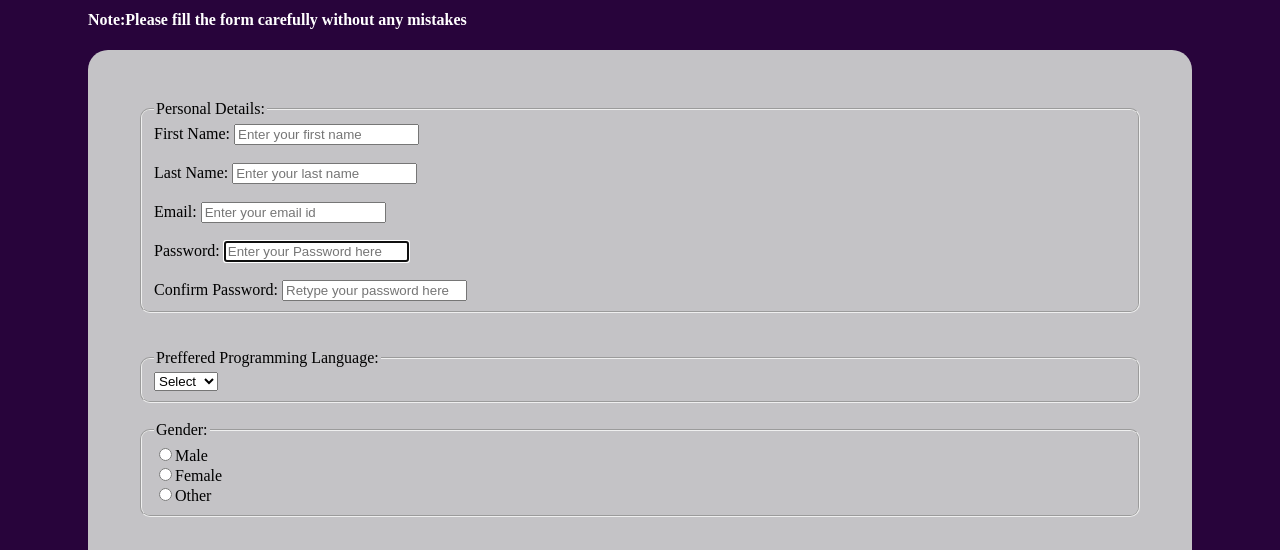
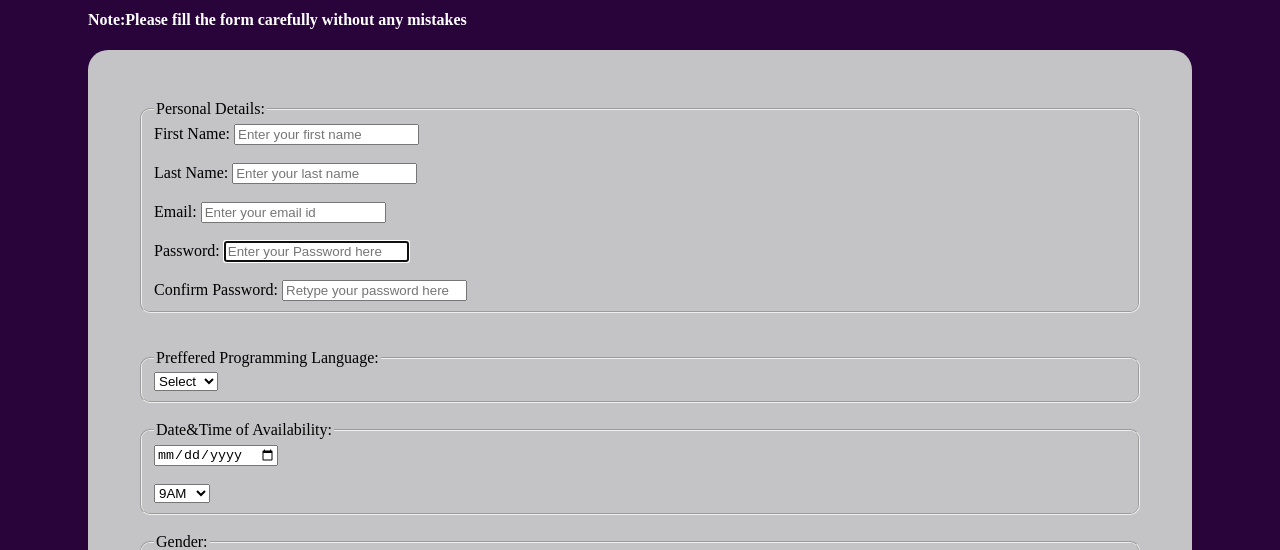
Before and after one commit to A-Sravan/ApplicationForm, a plain HTML site: page index.html in a window 1280 px wide. Shown: the part 177-727 px from the top of the page. Drawn offline with Linux system fonts and the light colour scheme.

Commit message:
Update index.html

```diff
--- a/index.html
+++ b/index.html
@@ -14,12 +14,12 @@
         <legend>Personal Details:</legend>
         <div>
             <label for="firstname">First Name:</label>
-            <input type="text" name="firstname" id="firstname" placeholder="Enter your first name">
+            <input type="text" name="firstname" id="firstname" placeholder="Enter your first name" required>
         </div>
         <br>
         <div>
             <label for="lastname">Last Name:</label>
-            <input type="text" name="lastname" id="lastname" placeholder="Enter your last name">
+            <input type="text" name="lastname" id="lastname" placeholder="Enter your last name" >
         </div>
         <br>
         <div>
@@ -29,13 +29,13 @@
         <br>
         <div>
             <label for="password">Password:</label>
-            <input type="password" name="password" id="password"  placeholder="Enter your Password here" pattern="[A-Z]{1}[a-z]{5}[1-9]{2}" autofocus>
+            <input type="password" name="password" id="password"  placeholder="Enter your Password here" pattern="[A-Z]{1}[a-z]{5}[1-9]{2}" autofocus required >
         </div>
         <br>
         <div>
             <label for="confirmpassword">Confirm Password:
             </label>
-            <input type="password" name="confirmpassword" id="confirmpassword" placeholder="Retype your password here" autofocus>
+            <input type="password" name="confirmpassword" id="confirmpassword" placeholder="Retype your password here" autofocus required>
         </div>
         </fieldset>
         <br>
@@ -44,7 +44,7 @@
 
             <fieldset>
             <legend>Preffered Programming Language:</legend>
-            <select name="language" id="language">
+            <select name="language" id="language" >
                 <option value="Select">Select</option>
                 <option value="C">C</option>
                 <option value="C++">C++</option>
@@ -55,6 +55,23 @@
             </fieldset>
         </div>
         <br>
+        <div>
+            <fieldset>
+                <legend>Date&Time of Availability:</legend>
+                <input type="date" name="date" id="date" required>
+                <br>
+                <br>
+                <select name="time" id="time" required>
+                    <option value="9AM">9AM</option>
+                    <option value="11AM">11AM</option>
+                    <option value="1PM">1PM</option>
+                    <option value="3PM">3PM</option>
+                    <option value="5PM">5PM</option>
+                </select>
+            </fieldset>
+        </div>
+        <br>
+
         <fieldset>
             <legend for="Gender">Gender:</legend>
             <input type="radio" name="male">Male <br>
```
